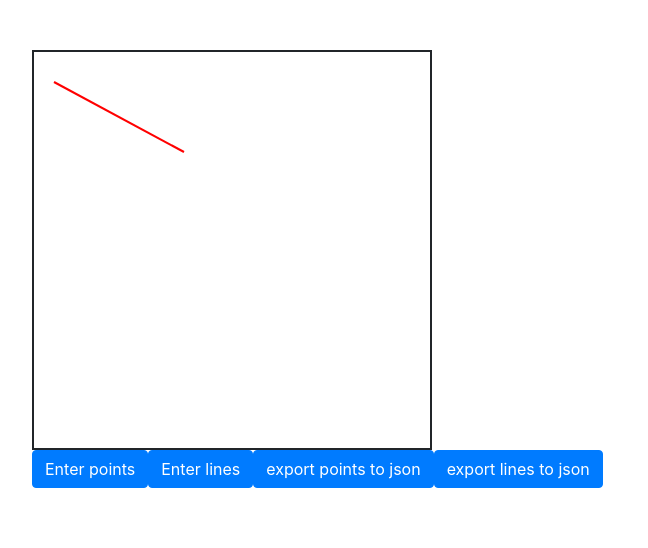
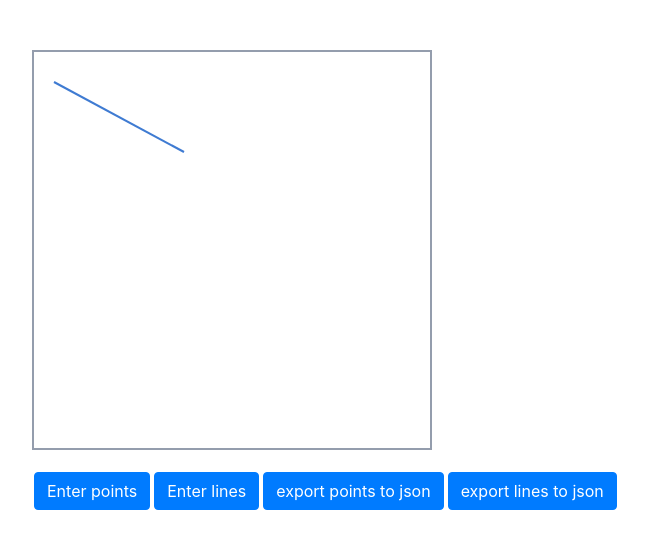
Before and after one commit to agga1/PolygonsGenerator, a React (Create React App) app in the folder polygon-generator/: page / in a window 1280 px wide. Shown: the top 548 px of the page, without its empty margins (83-731 px from the left). Built offline with nearby package versions, Linux system fonts and the light colour scheme.

Commit message:
nice css

```diff
--- a/polygon-generator/src/App.css
+++ b/polygon-generator/src/App.css
@@ -11,8 +11,10 @@
   background-color: #ffffff;
   border-style: solid;
   border-width: 2px;
+  border-color: #949dad;
   width: 400px;
   height: 400px;
+  margin-bottom: 20px;
 }
 
 .App-logo {
@@ -29,7 +31,9 @@
   font-size: calc(10px + 2vmin);
   color: white;
 }
-
+.btn.btn-primary {
+  margin: 2px;
+}
 .App-link {
   color: #09d3ac;
 }
--- a/polygon-generator/src/MyCanvas.jsx
+++ b/polygon-generator/src/MyCanvas.jsx
@@ -90,7 +90,7 @@ class MyCanvas extends Component {
                   cx={point[0]}
                   cy={point[1]}
                   r="2"
-                  fill="yellow"
+                  fill="rgb(100,100,100)"
                 />
               );
             })}
@@ -101,7 +101,7 @@ class MyCanvas extends Component {
                   y1={line[0][1]}
                   x2={line[1][0]}
                   y2={line[1][1]}
-                  style={{ stroke: "rgb(255,0,0)", strokeWidth: "2" }}
+                  style={{ stroke: "rgb(63, 123, 210)", strokeWidth: "2" }}
                 />
               );
             })}
```
